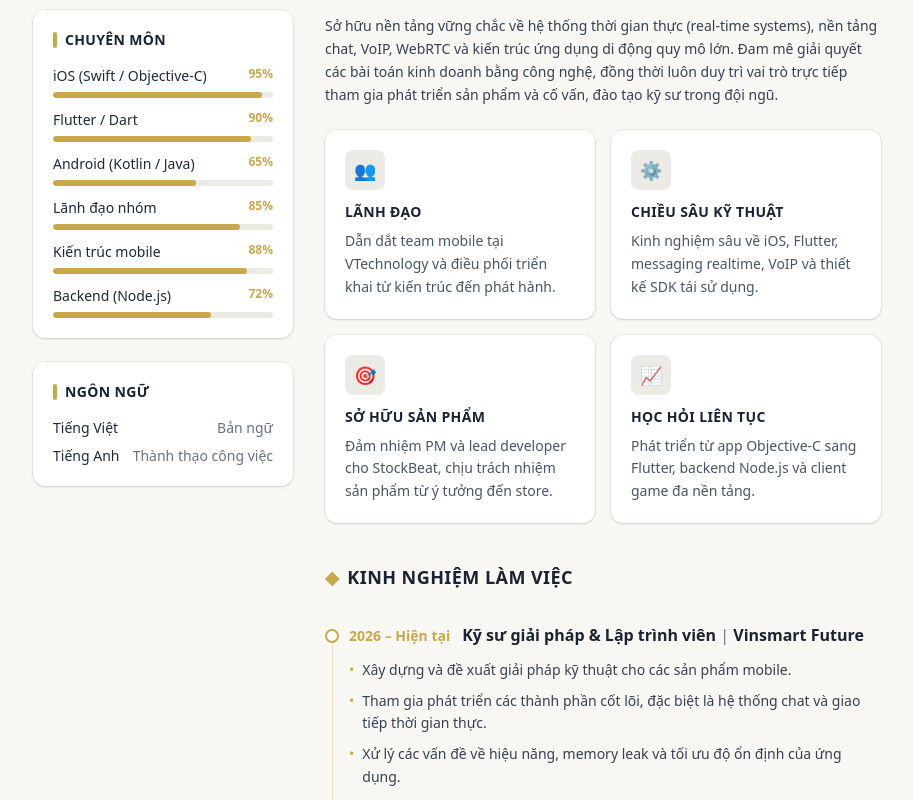
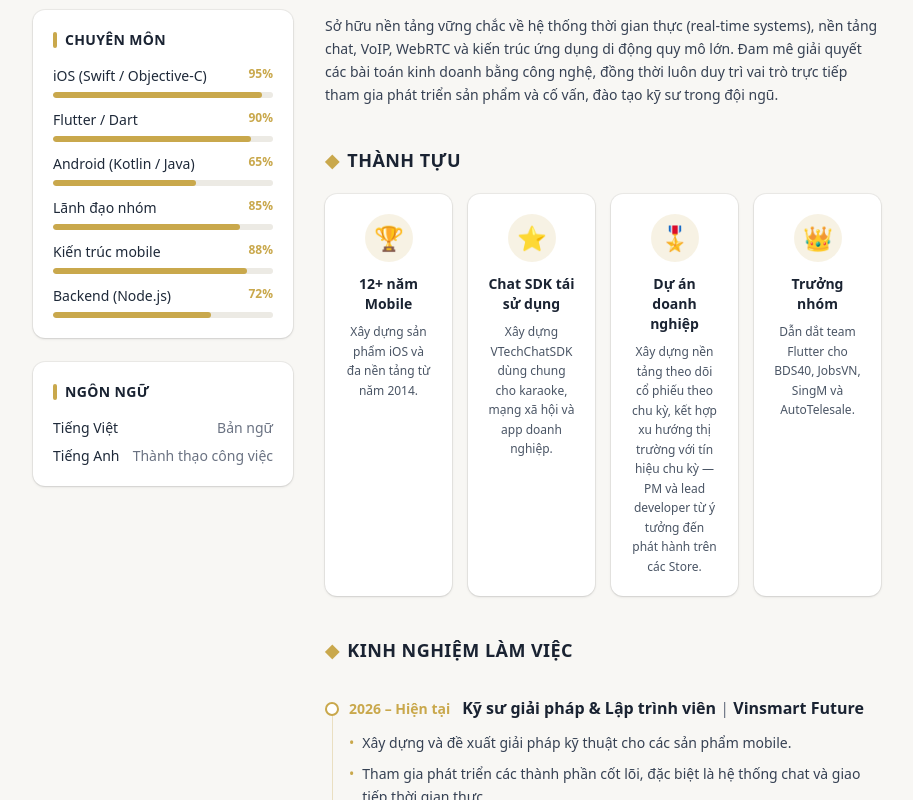
Before and after one commit to letien91/curriculum_vitae, a Next.js app: page /print in a window 1280 px wide. Shown: the part 560-1360 px from the top of the page, without its empty margins (183-1096 px from the left). Built offline with nearby package versions, Linux system fonts and the light colour scheme.

Commit message:
Change layout

```diff
--- a/src/components/AboutSection.tsx
+++ b/src/components/AboutSection.tsx
@@ -31,6 +31,7 @@ export function AboutSection({ personal, valueCards }: AboutSectionProps) {
         ))}
       </div>
 
+      {valueCards.length > 0 && (
         <div className="mt-6 grid gap-3 sm:grid-cols-2 sm:gap-4">
           {valueCards.map((card, index) => (
             <article
@@ -49,6 +50,7 @@ export function AboutSection({ personal, valueCards }: AboutSectionProps) {
             </article>
           ))}
         </div>
+      )}
     </section>
   );
 }
--- a/src/components/CvPage.tsx
+++ b/src/components/CvPage.tsx
@@ -42,9 +42,9 @@ export function CvPage() {
 
             <div className="min-w-0 space-y-10 md:space-y-12">
               <AboutSection personal={personal} valueCards={valueCards} />
+              <AchievementsSection achievements={achievements} />
               <ExperienceSection experiences={experiences} />
               <ProjectsSection projects={projects} />
-              <AchievementsSection achievements={achievements} />
               <ContactFooter personal={personal} />
             </div>
           </div>
--- a/src/components/Navbar.tsx
+++ b/src/components/Navbar.tsx
@@ -9,10 +9,10 @@ import { t } from "@/lib/i18n";
 const navItems = [
   { id: "hero", key: "home" as const },
   { id: "about", key: "about" as const },
+  { id: "achievements", key: "achievements" as const },
   { id: "experience", key: "experience" as const },
   { id: "projects", key: "projects" as const },
   { id: "skills", key: "skills" as const },
-  { id: "achievements", key: "achievements" as const },
   { id: "contact", key: "contact" as const },
 ];
 
--- a/src/components/PrintCvPage.tsx
+++ b/src/components/PrintCvPage.tsx
@@ -150,9 +150,9 @@ function PrintCvContent() {
 
           <div className="min-w-0 space-y-10 print:space-y-8">
             <AboutSection personal={personal} valueCards={valueCards} />
+            <AchievementsSection achievements={achievements} />
             <ExperienceSection experiences={experiences} showAllItems />
             <ProjectsPrintSection projects={projects} />
-            <AchievementsSection achievements={achievements} />
             <ContactFooter personal={personal} />
           </div>
         </div>
--- a/src/data/cv.ts
+++ b/src/data/cv.ts
@@ -123,36 +123,7 @@ Sở hữu nền tảng vững chắc về hệ thống thời gian thực (real
       level: { en: "Professional", vi: "Thành thạo công việc" },
     },
   ],
-  valueCards: [
-    {
-      title: { en: "Leadership", vi: "Lãnh đạo" },
-      description: {
-        en: "Led mobile teams on Flutter products at VTechnology and guided delivery from architecture to release.",
-        vi: "Dẫn dắt team mobile tại VTechnology và điều phối triển khai từ kiến trúc đến phát hành.",
-      },
-    },
-    {
-      title: { en: "Technical Depth", vi: "Chiều sâu kỹ thuật" },
-      description: {
-        en: "Deep experience across iOS, Flutter, realtime messaging, VoIP, and reusable SDK design.",
-        vi: "Kinh nghiệm sâu về iOS, Flutter, messaging realtime, VoIP và thiết kế SDK tái sử dụng.",
-      },
-    },
-    {
-      title: { en: "Product Ownership", vi: "Sở hữu sản phẩm" },
-      description: {
-        en: "Acted as PM and lead developer on StockBeat, owning the product from idea to store launch.",
-        vi: "Đảm nhiệm PM và lead developer cho StockBeat, chịu trách nhiệm sản phẩm từ ý tưởng đến store.",
-      },
-    },
-    {
-      title: { en: "Continuous Growth", vi: "Học hỏi liên tục" },
-      description: {
-        en: "Evolved from Objective-C apps to Flutter, Node.js backends, and cross-platform game clients.",
-        vi: "Phát triển từ app Objective-C sang Flutter, backend Node.js và client game đa nền tảng.",
-      },
-    },
-  ],
+  valueCards: [],
   achievements: [
     {
       title: { en: "12+ Years Mobile", vi: "12+ năm Mobile" },
@@ -169,10 +140,10 @@ Sở hữu nền tảng vững chắc về hệ thống thời gian thực (real
       },
     },
     {
-      title: { en: "Enterprise Rollouts", vi: "Triển khai doanh nghiệp" },
+      title: { en: "Enterprise Project", vi: "Dự án doanh nghiệp" },
       description: {
-        en: "Delivered My THACO for Truong Hai Group and CRM tools for sales teams.",
-        vi: "Triển khai My THACO cho Tập đoàn Trường Hải và CRM cho đội ngũ kinh doanh.",
+        en: "Built a cyclical stock tracking platform combining market trends with cycle signals — PM and lead developer from idea to store launch.",
+        vi: "Xây dựng nền tảng theo dõi cổ phiếu theo chu kỳ, kết hợp xu hướng thị trường với tín hiệu chu kỳ — PM và lead developer từ ý tưởng đến phát hành trên các Store.",
       },
     },
     {
--- a/src/i18n/labels.ts
+++ b/src/i18n/labels.ts
@@ -28,7 +28,7 @@ export const uiLabels: UiLabels = {
     seeMore: { en: "See More", vi: "Xem thêm" },
     seeLess: { en: "See Less", vi: "Thu gọn" },
     viewAllProjects: { en: "View All Projects", vi: "Xem tất cả dự án" },
-    downloadPdf: { en: "Download PDF", vi: "Tải PDF" },
+    downloadPdf: { en: "Save CV", vi: "Lưu CV" },
     printNow: { en: "Save as PDF", vi: "Lưu PDF" },
     linkStore: { en: "Store Links", vi: "Link Store" },
     testAccount: { en: "Test Account", vi: "Tài khoản test" },
```
Lines whose indentation alone changed are shown as unchanged.
